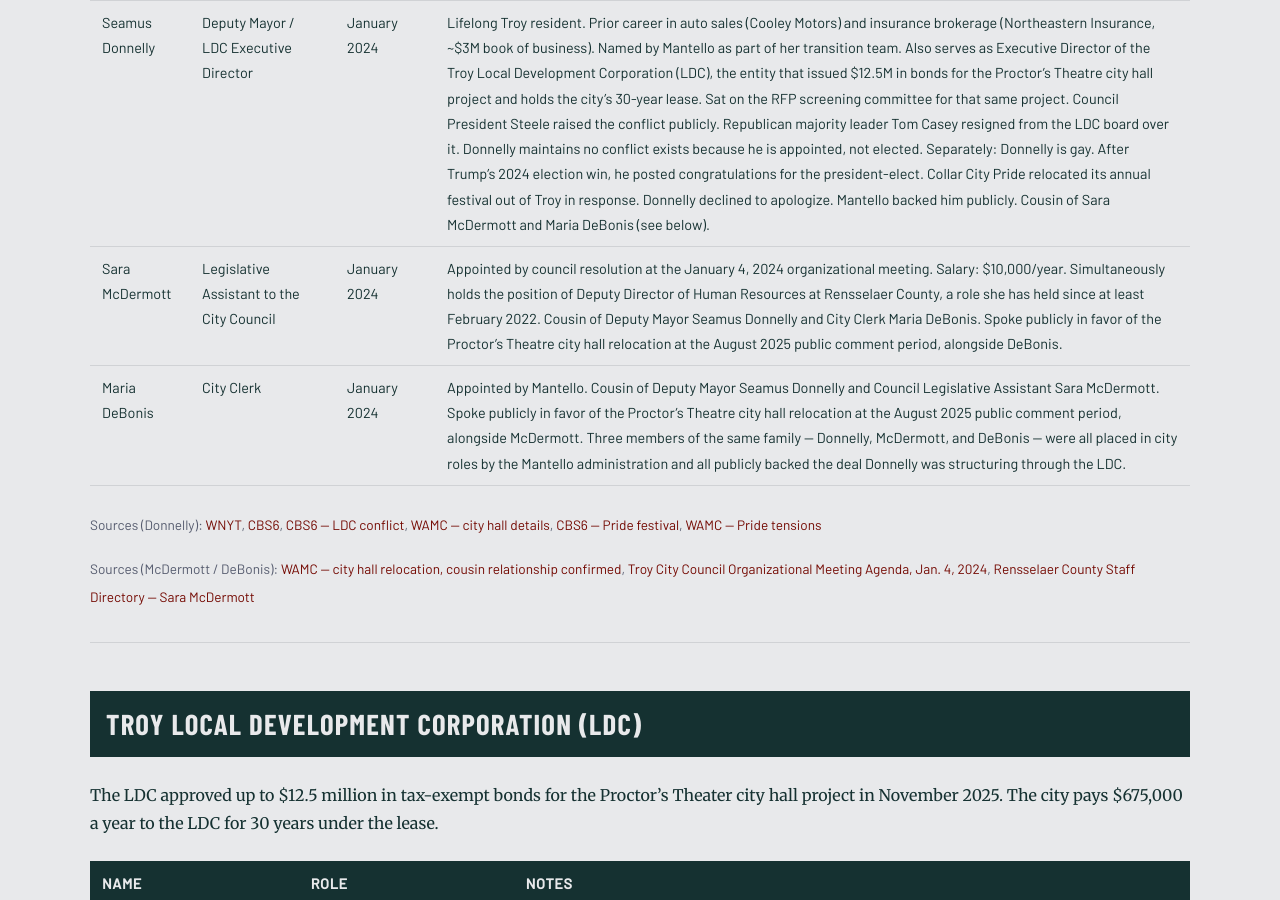
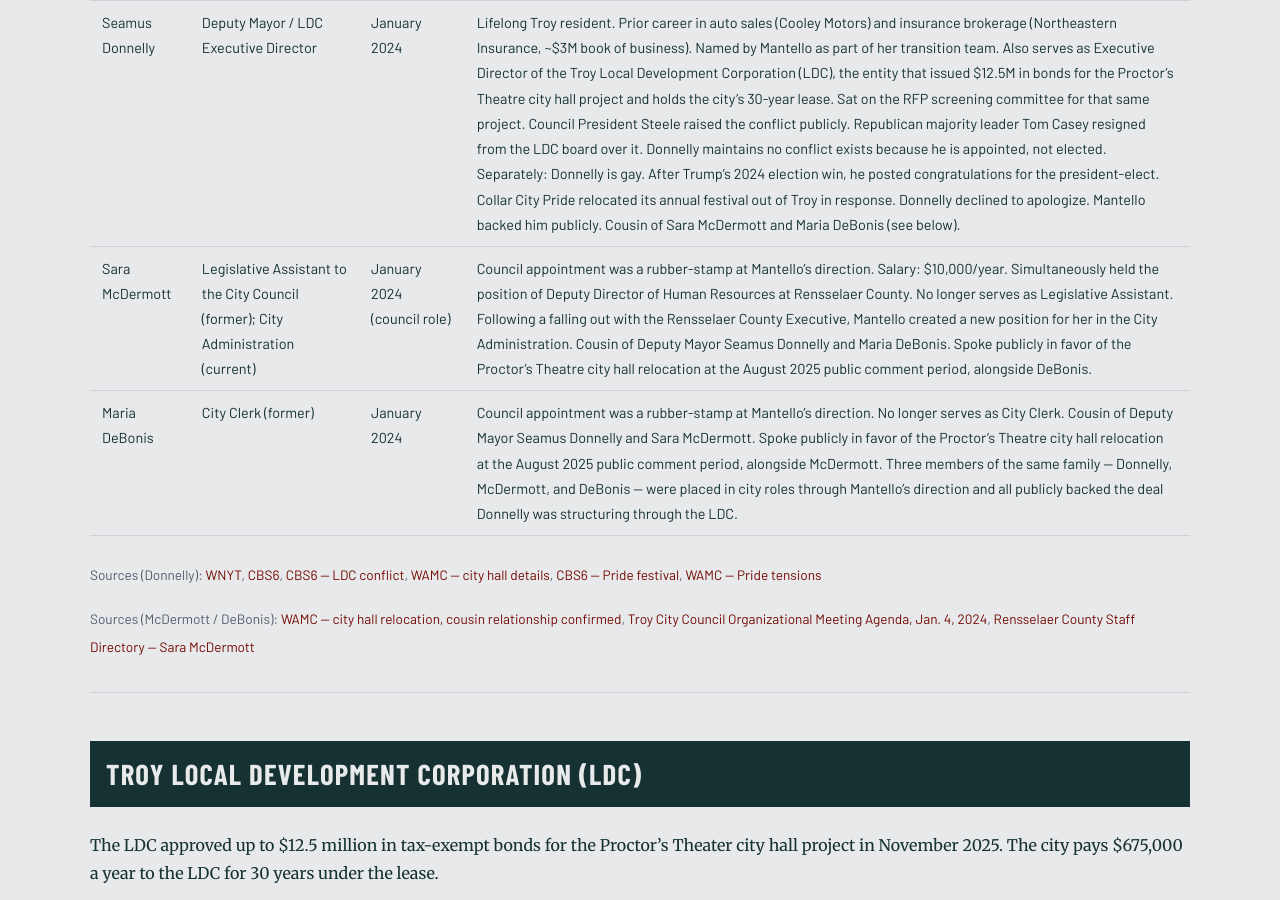
Before and after one commit to MdevitSEC/the-mantello-record, a Jekyll site: the page built from Mantello_Appointees_and_Hires.md, in a window 1280 px wide and 900 px high, scrolled down 2216 px. Built offline with Jekyll 4.4.1, drawn with Linux system fonts in a browser that asks for light colours; some web fonts are replaced; our own code applies the rules of GitHub Pages for plain Markdown files.

Commit message:
Update McDermott and DeBonis: correct appointment mechanism, note departures and McDermott's new Mantello-created role
Co-Authored-By: Claude Sonnet 4.6 <noreply@anthropic.com>

```diff
--- a/Mantello_Appointees_and_Hires.md
+++ b/Mantello_Appointees_and_Hires.md
@@ -47,13 +47,13 @@ The vote was 4-3 along strict party lines. Council President Steele called it a
 
 ## Administration and Staff
 
-| Name | Role | Start Date | Notes |
-|---|---|---|---|
-| *[To be researched]* | City Attorney | January 2024 | Unnamed in coverage. Cited in multiple FOIL denial complaints from council members and residents. |
-| *[To be researched]* | Communications Director | *[To be researched]* | Referenced in December 2025 Proctor's Theater seat removal story. |
-| Seamus Donnelly | Deputy Mayor / LDC Executive Director | January 2024 | Lifelong Troy resident. Prior career in auto sales (Cooley Motors) and insurance brokerage (Northeastern Insurance, ~$3M book of business). Named by Mantello as part of her transition team. Also serves as Executive Director of the Troy Local Development Corporation (LDC), the entity that issued $12.5M in bonds for the Proctor's Theatre city hall project and holds the city's 30-year lease. Sat on the RFP screening committee for that same project. Council President Steele raised the conflict publicly. Republican majority leader Tom Casey resigned from the LDC board over it. Donnelly maintains no conflict exists because he is appointed, not elected. Separately: Donnelly is gay. After Trump's 2024 election win, he posted congratulations for the president-elect. Collar City Pride relocated its annual festival out of Troy in response. Donnelly declined to apologize. Mantello backed him publicly. Cousin of Sara McDermott and Maria DeBonis (see below). |
-| Sara McDermott | Legislative Assistant to the City Council | January 2024 | Appointed by council resolution at the January 4, 2024 organizational meeting. Salary: $10,000/year. Simultaneously holds the position of Deputy Director of Human Resources at Rensselaer County, a role she has held since at least February 2022. Cousin of Deputy Mayor Seamus Donnelly and City Clerk Maria DeBonis. Spoke publicly in favor of the Proctor's Theatre city hall relocation at the August 2025 public comment period, alongside DeBonis. |
-| Maria DeBonis | City Clerk | January 2024 | Appointed by Mantello. Cousin of Deputy Mayor Seamus Donnelly and Council Legislative Assistant Sara McDermott. Spoke publicly in favor of the Proctor's Theatre city hall relocation at the August 2025 public comment period, alongside McDermott. Three members of the same family — Donnelly, McDermott, and DeBonis — were all placed in city roles by the Mantello administration and all publicly backed the deal Donnelly was structuring through the LDC. |
+| Name                 | Role                                                                              | Start Date                  | Notes                                                                                                                                                                                                                                                                                                                                                                                                                                                                                                                                                                                                                                                                                                                                                                                                                                                                                                                                                                                          |
+| -------------------- | --------------------------------------------------------------------------------- | --------------------------- | ---------------------------------------------------------------------------------------------------------------------------------------------------------------------------------------------------------------------------------------------------------------------------------------------------------------------------------------------------------------------------------------------------------------------------------------------------------------------------------------------------------------------------------------------------------------------------------------------------------------------------------------------------------------------------------------------------------------------------------------------------------------------------------------------------------------------------------------------------------------------------------------------------------------------------------------------------------------------------------------------- |
+| *[To be researched]* | City Attorney                                                                     | January 2024                | Unnamed in coverage. Cited in multiple FOIL denial complaints from council members and residents.                                                                                                                                                                                                                                                                                                                                                                                                                                                                                                                                                                                                                                                                                                                                                                                                                                                                                              |
+| *[To be researched]* | Communications Director                                                           | *[To be researched]*        | Referenced in December 2025 Proctor's Theater seat removal story.                                                                                                                                                                                                                                                                                                                                                                                                                                                                                                                                                                                                                                                                                                                                                                                                                                                                                                                              |
+| Seamus Donnelly      | Deputy Mayor / LDC Executive Director                                             | January 2024                | Lifelong Troy resident. Prior career in auto sales (Cooley Motors) and insurance brokerage (Northeastern Insurance, ~$3M book of business). Named by Mantello as part of her transition team. Also serves as Executive Director of the Troy Local Development Corporation (LDC), the entity that issued $12.5M in bonds for the Proctor's Theatre city hall project and holds the city's 30-year lease. Sat on the RFP screening committee for that same project. Council President Steele raised the conflict publicly. Republican majority leader Tom Casey resigned from the LDC board over it. Donnelly maintains no conflict exists because he is appointed, not elected. Separately: Donnelly is gay. After Trump's 2024 election win, he posted congratulations for the president-elect. Collar City Pride relocated its annual festival out of Troy in response. Donnelly declined to apologize. Mantello backed him publicly. Cousin of Sara McDermott and Maria DeBonis (see below). |
+| Sara McDermott       | Legislative Assistant to the City Council (former); City Administration (current) | January 2024 (council role) | Council appointment was a rubber-stamp at Mantello's direction. Salary: $10,000/year. Simultaneously held the position of Deputy Director of Human Resources at Rensselaer County. No longer serves as Legislative Assistant. Following a falling out with the Rensselaer County Executive, Mantello created a new position for her in the City Administration. Cousin of Deputy Mayor Seamus Donnelly and Maria DeBonis. Spoke publicly in favor of the Proctor's Theatre city hall relocation at the August 2025 public comment period, alongside DeBonis.                                                                                                                                                                                                                                                                                                                                                                                                                                   |
+| Maria DeBonis        | City Clerk (former)                                                               | January 2024                | Council appointment was a rubber-stamp at Mantello's direction. No longer serves as City Clerk. Cousin of Deputy Mayor Seamus Donnelly and Sara McDermott. Spoke publicly in favor of the Proctor's Theatre city hall relocation at the August 2025 public comment period, alongside McDermott. Three members of the same family — Donnelly, McDermott, and DeBonis — were placed in city roles through Mantello's direction and all publicly backed the deal Donnelly was structuring through the LDC.                                                                                                                                                                                                                                                                                                                                                                                                                                                                                        |
 
 *Sources (Donnelly): [WNYT](https://wnyt.com/top-stories/troys-mayor-elect-names-new-deputy-mayor/), [CBS6](https://cbs6albany.com/news/local/troys-mayor-elect-chooses-her-team-carmella-mantello-city-republican-gop-first-woman-collar-seamus-donnelly-deputy-hudson-valley-community-college-phd-president-don-dane-politics-local-government-engineers-), [CBS6 — LDC conflict](https://cbs6albany.com/news/local/troy-council-leader-resigns-from-development-board-amid-city-hall-controversy), [WAMC — city hall details](https://www.wamc.org/news/2025-08-08/troy-residents-still-seek-more-details-regarding-the-proposed-city-hall-relocation), [CBS6 — Pride festival](https://cbs6albany.com/news/local/troy-pride-festival-moves-amid-controversy-over-deputy-mayors-post), [WAMC — Pride tensions](https://www.wamc.org/news/2025-06-06/tensions-over-pride-in-troy-on-display-at-latest-council-meeting)*
 
```
